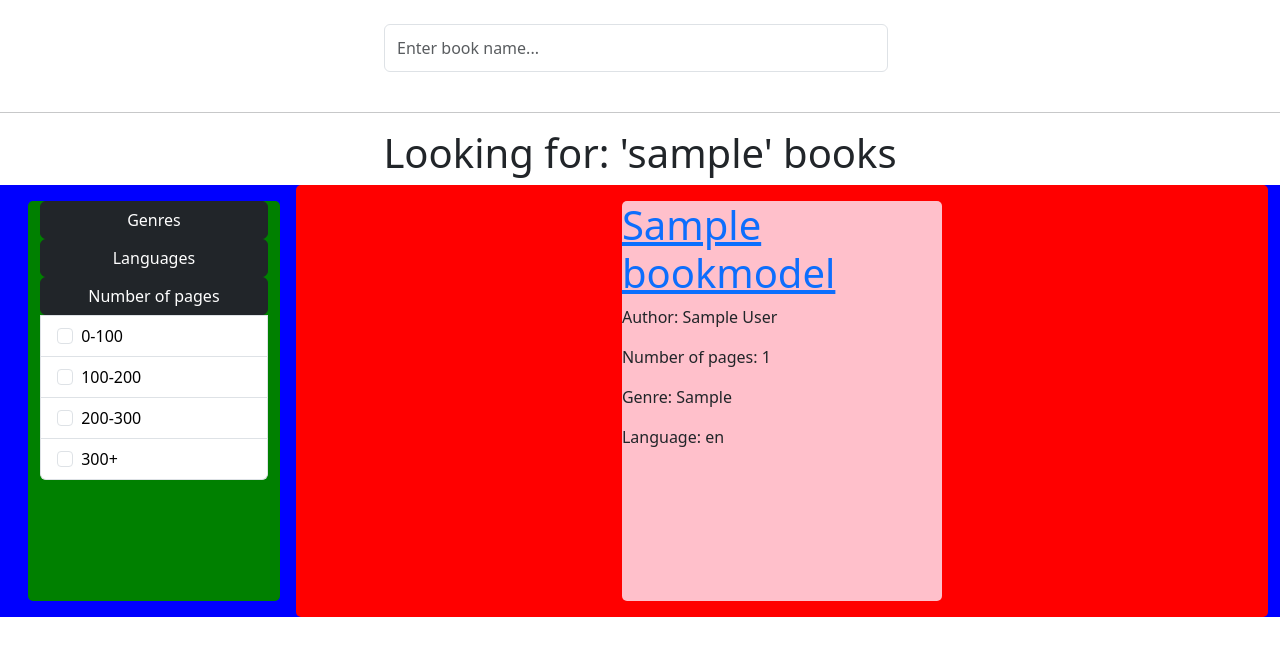
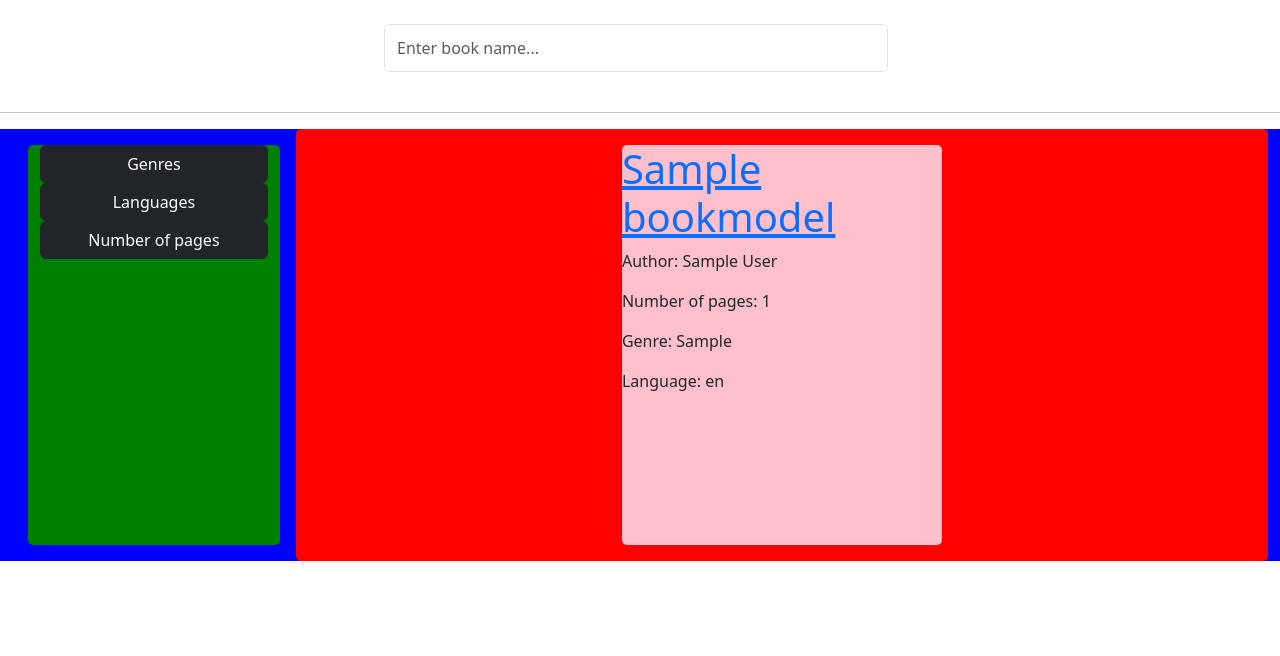
Before and after one commit to PuricelIonut/library, a Django app: a page that uses shelf/templates/home.html in a window 1280 px wide. Shown: the part 56-712 px from the top of the page. Run offline with Django 4.2, Linux system fonts and the light colour scheme; tables that the repository leaves empty hold one stand-in row (values such as "Sample post").

Commit message:
add collapse for pages

```diff
--- a/shelf/templates/home.html
+++ b/shelf/templates/home.html
@@ -20,11 +20,8 @@
 
 <!-- Filter messages -->
 <hr>
-{% for x in genres %}
-    {% if x.genre in request.path %}
-        <h1 style='text-align: center;' class="display-6">Looking for: '{{ x.genre|lower }}' books</h1>
-    {% endif %}
-{% endfor %}
+
+<!-- TO DO-->
 
 <link rel="stylesheet" href="{% static 'filters.css' %}">
 
@@ -45,7 +42,7 @@
                         {% else %}
                             <input class="form-check-input me-1" type="checkbox" value="{{ x.genre }}" name="filter">
                         {% endif %}
-                        <a style='text-decoration: none;color: black;' href="{% url 'books_filter' genre=x.genre %}">{{ x.genre }}</a>
+                        <a style='text-decoration: none;color: black;' href="{% url 'books_filter' filter_type='genre' filter_option=x.genre %}">{{ x.genre }}</a>
                     </li>
                     {% endfor %}
                 </div>
@@ -61,8 +58,12 @@
                 <div class="card card-body">
                     {% for x in languages %}
                     <li class="list-group-item">
+                        {% if x.language in request.path %}
+                            <input class="form-check-input me-1" type="checkbox" value="" name="language" checked>
+                        {% else %}
                             <input class="form-check-input me-1" type="checkbox" value="" name="language">
-                        <a style='text-decoration: none;color: black;' href="#">{{ x.language }}</a>
+                        {% endif %}
+                        <a style='text-decoration: none;color: black;' href="{% url 'books_filter' filter_type='language' filter_option=x.language %}">{{ x.language }}</a>
                     </li>
                     {% endfor %}
                 </div>
@@ -74,10 +75,11 @@
             <button class='btn btn-dark' type="button" data-bs-toggle="collapse" data-bs-target="#pages-collapse" aria-expanded="false" aria-controls="collapseExample">
                 Number of pages
             </button>
-
+            <div class="collapse" id="pages-collapse">
+                <div class="card card-body">
                     <li class="list-group-item">
                             <input class="form-check-input me-1" type="checkbox" value="" name="number_of_pages_100">
-                <a style='text-decoration: none;color: black;' href="#">0-100</a>
+                        <a style='text-decoration: none;color: black;' href="{% url 'books_filter' filter_type='pages' filter_option='0-100' %}">0-100</a>
                     </li>
 
                     <li class="list-group-item">
@@ -94,6 +96,8 @@
                         <input class="form-check-input me-1" type="checkbox" value="" name="number_of_pages_max">
                     <a style='text-decoration: none;color: black;' href="#">300+</a>
                     </li>
+                </div>
+            </div>
         </ul>
 
     </div>
--- a/shelf/urls.py
+++ b/shelf/urls.py
@@ -7,5 +7,5 @@ urlpatterns = [
     path('', views.home_view, name='home'),
     path('shelf/book/<int:pk>/', views.book_view, name='book'),
     path('shelf/', views.search_books_view, name='search_books'),
-    path('shelf/filter/genre/<str:genre>/', views.filter_books_view, name='books_filter'),
+    path('shelf/filter/<str:filter_type>/<str:filter_option>/', views.filter_books_view, name='books_filter'),
     ]
--- a/shelf/views.py
+++ b/shelf/views.py
@@ -12,11 +12,22 @@ def home_view(request):
     return render(request, 'home.html', {'books': books, 'genres': genres, 'languages':languages})
 
 
-def filter_books_view(request, genre):
-    books = BookModel.objects.filter(genre=genre)
+def filter_books_view(request, filter_type, filter_option):
     genres = BookModel.objects.values('genre').distinct()
     languages = BookModel.objects.values('language').distinct()
-    return render(request, 'home.html', {'books':books, 'genres':genres, 'languages':languages})
+    if filter_type == 'genre':
+        filtered_results  = BookModel.objects.filter(genre=filter_option)
+    elif filter_type == 'language':
+        filtered_results  = BookModel.objects.filter(language=filter_option)
+    elif filter_type == 'pages':
+        if '-' in filter_option:
+            temp = filter_option.split('-')
+            x = range(int(temp[0]), int(temp[1]) + 1)
+        elif '+' in filter_option:
+            x = range(300, 9999)
+        filtered_results = BookModel.objects.filter(pages__range=x)
+
+    return render(request, 'home.html', {'books':filtered_results, 'genres':genres, 'languages':languages})
 
 
 def search_books_view(request):
```
Lines whose indentation alone changed are shown as unchanged.
